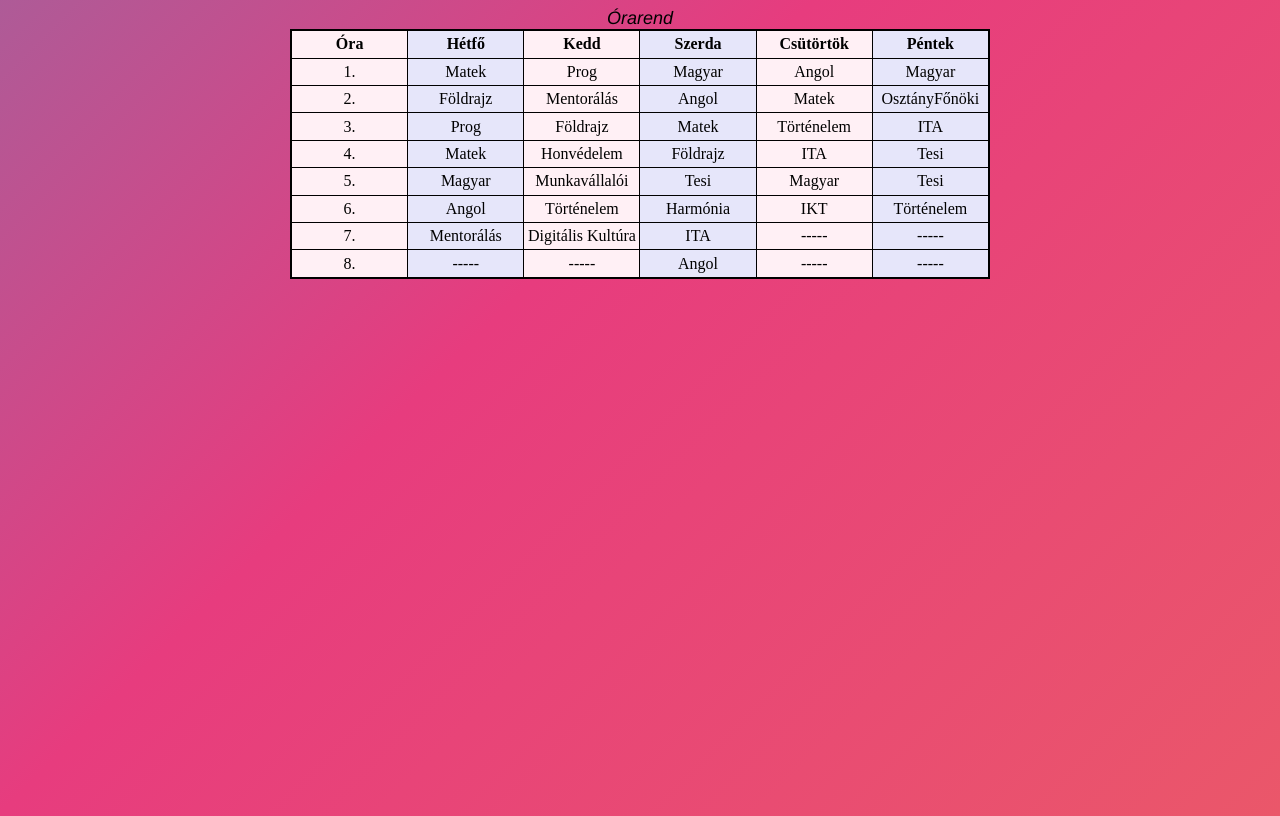
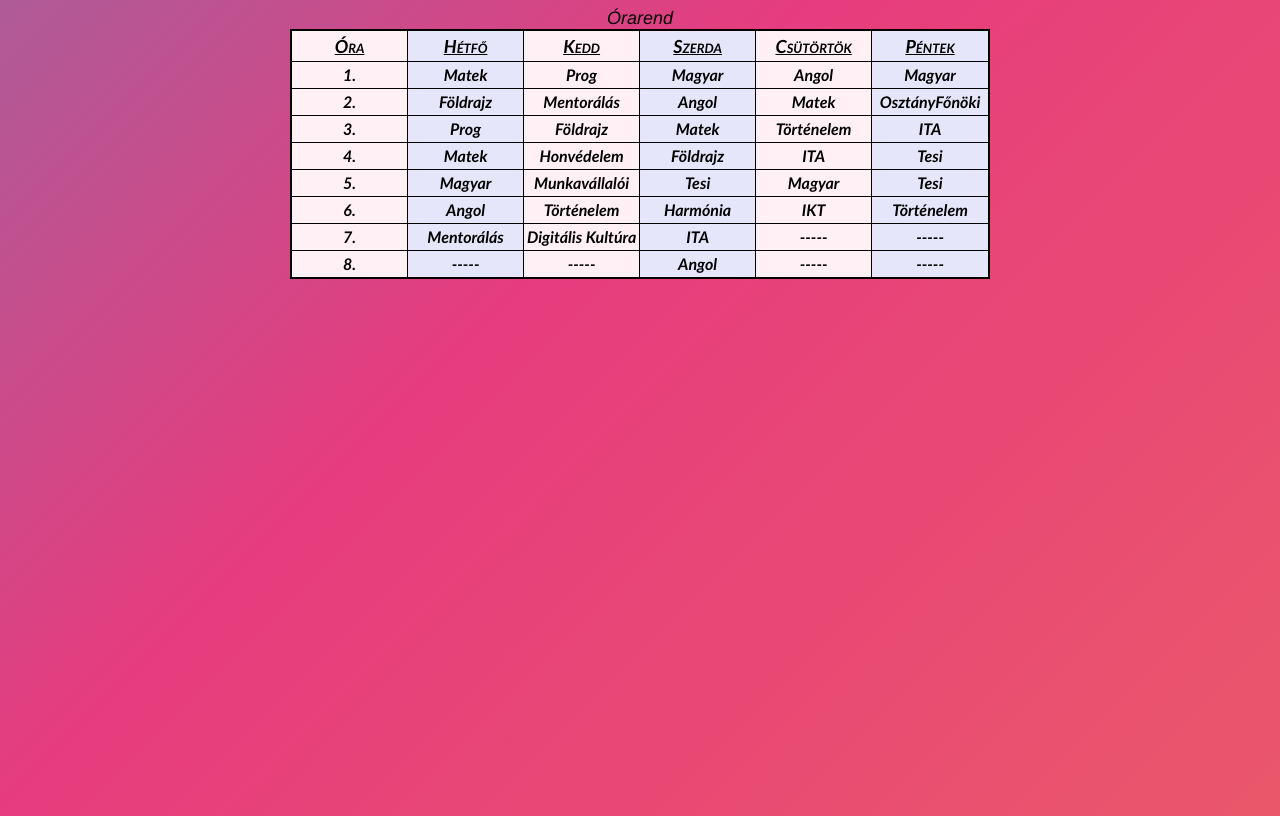
Before and after one commit to schaferv/tablazat, a plain HTML site: page index.html in a window 1280 px wide. Drawn offline with Linux system fonts and the light colour scheme.

Commit message:
vegsoupdate

```diff
--- a/style.css
+++ b/style.css
@@ -21,10 +21,23 @@ th:nth-child(even) {
     border: 1px solid red;
  }
 
-td, tr, th {
+td, tr {
     text-align: center;
     border: 1px solid;
+    font-style: italic;
+    font-weight: bold;
+    font-family: 'Trebuchet MS', 'Lucida Sans Unicode', 'Lucida Grande', 'Lucida Sans', Arial, sans-serif;
 }
+
+
+th {
+  text-align: center;
+    border: 1px solid;
+  font-variant: small-caps;
+  text-decoration: underline;
+  font-size: large;
+}
+
 
 table  {
     border-collapse: collapse;
@@ -52,6 +65,5 @@ body {
 		background-position: 100% 50%;
 	}
 	100% {
-		background-position: 0% 50%;
-	}
+		background-position: 0%
 }
```
